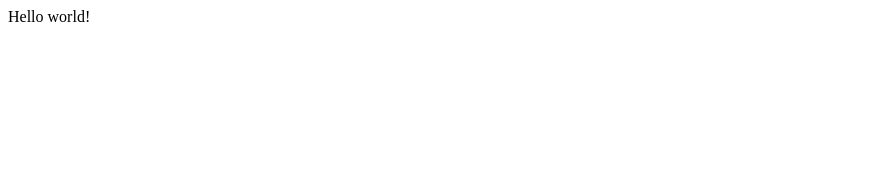
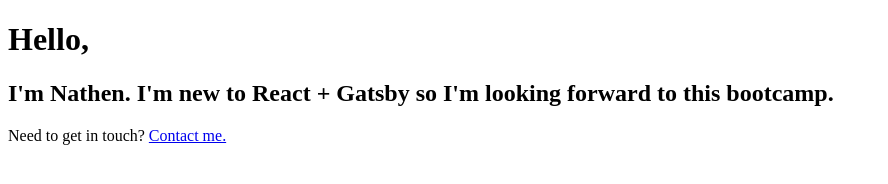
Before and after one commit to gnarlynate/gatsby-bootcamp, a Gatsby site: page / in a window 1280 px wide. Shown: the whole page, without its empty margins (0-888 px from the left). Built offline with nearby package versions, Linux system fonts and the light colour scheme; Gatsby itself is replaced by a stand-in of ours.

Commit message:
working with Gatsby pages

```diff
--- /dev/null
+++ b/src/pages/about.js
@@ -0,0 +1,14 @@
+import React from 'react'
+import { Link } from 'gatsby'
+
+const AboutPage = () => {
+  return (
+    <div>
+      <h1>About</h1>
+      <p>This is a site made with Gatsby - with help from Andrew Mead.</p>
+      <p>Find something exciting in here, or just want to chat? Get in touch with me <Link to ='/contact'>here</Link></p>
+    </div>
+  )
+}
+
+export default AboutPage
--- a/src/pages/index.js
+++ b/src/pages/index.js
@@ -1,3 +1,14 @@
 import React from "react"
+import { Link } from 'gatsby'
 
-export default () => <div>Hello world!</div>
+const IndexPage = () => {
+  return (
+    <div>
+      <h1>Hello,</h1>
+      <h2>I'm Nathen. I'm new to React + Gatsby so I'm looking forward to this bootcamp.</h2>
+      <p>Need to get in touch? <Link to="/contact"> Contact me.</Link></p>
+    </div>
+  )
+}
+
+export default IndexPage
```
Also changed, not shown: src/pages/blog.js (added, +12 -0 lines), src/pages/contact.js (added, +13 -0 lines).
